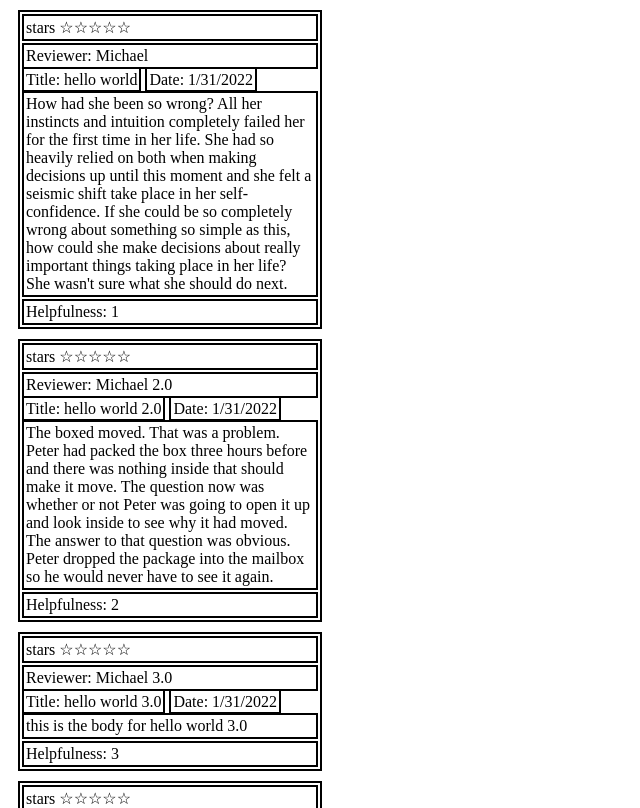
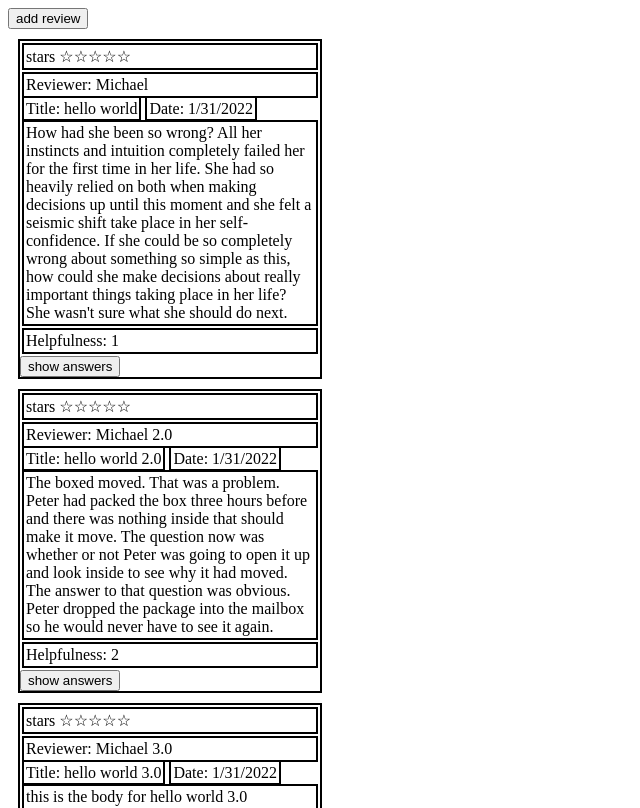
Before and after one commit to brettqlynk/FunHorseToyBoutique, a React app: page /product/1 in a window 1280 px wide. Shown: the top 808 px of the page, without its empty margins (0-640 px from the left). Built offline with nearby package versions, Linux system fonts and the light colour scheme; the HTML template or start-up script is replaced by a standard one.

Commit message:
feat: working answers portion

```diff
--- /dev/null
+++ b/client/src/component/Reviews/Answers.jsx
@@ -0,0 +1,13 @@
+import React from 'react';
+import IndividualAnswer from '../Reviews/IndividualAnswers.jsx';
+const Answers = ({ answers }) => {
+  return (
+    <div>
+      {answers.map((answer) => (
+        <IndividualAnswer answer={answer} />
+      ))}
+    </div>
+  );
+};
+
+export default Answers;
--- /dev/null
+++ b/client/src/component/Reviews/IndividualAnswers.jsx
@@ -0,0 +1,13 @@
+import React from 'react';
+
+const IndividualAnswer = ({ answer }) => {
+  return (
+    <div>
+      <div>{answer.date}</div>
+      <div>{answer.answerer}</div>
+      <div>{answer.body}</div>
+    </div>
+  );
+};
+
+export default IndividualAnswer;
--- a/client/src/component/Reviews/IndividualReview.jsx
+++ b/client/src/component/Reviews/IndividualReview.jsx
@@ -2,9 +2,10 @@ import React, { useState } from 'react';
 import ReactDOM from 'react-dom';
 import styles from './IndividualReview.styles.css';
 import data from '../Reviews/FakeReviewData.js';
+import Answers from '../Reviews/Answers.jsx';
 
 const IndividualReview = ({ review }) => {
-  console.log(review);
+  const [answers, showAnswers] = useState(false);
   return (
     <div className={styles.review}>
       <div className={styles.reviewRatings}>stars ☆☆☆☆☆</div>
@@ -13,6 +14,8 @@ const IndividualReview = ({ review }) => {
       <span className={styles.reviewDate}>Date: {review.date}</span>
       <div className={styles.reviewBody}>{review.body}</div>
       <div className={styles.reviewHelpful}>Helpfulness: {review.helpful}</div>
+      <button onClick={() => showAnswers(!answers)}>show answers</button>
+      {answers === true && <Answers answers={review.answers} />}
     </div>
   );
 };
--- a/client/src/component/Reviews/ReviewForm.jsx
+++ b/client/src/component/Reviews/ReviewForm.jsx
@@ -1,15 +1,39 @@
-import React from 'react';
+import React, { useState } from 'react';
 import ReactDOM from 'react-dom';
 import styles from './ReviewForm.styles.css';
 const ReviewForm = () => {
+  const [reviewForm, setReviewForm] = useState(false);
   return (
-    <div className={styles.reviewForm}>
-      <div className={styles.title}>Create a Review</div>
-      <div className={styles.reviewFormRatings}>Overall Rating</div>
-      <div className={styles.reviewFormTitle}>Insert Review Title Here</div>
-      <div className={styles.reviewFormBody}>Insert Review Body Text Here</div>
+    <div>
+      <button onClick={() => setReviewForm(!reviewForm)}>add review</button>
+      {reviewForm === true && (
+        <div className={styles.reviewForm}>
+          <div className={styles.title}>Create a Review</div>
+          <div className={styles.reviewFormRatings}>Overall Rating</div>
+          <div className={styles.reviewFormTitle}>Insert Review Title Here</div>
+          <div className={styles.reviewFormBody}>
+            Insert Review Body Text Here
+          </div>
+        </div>
+      )}
     </div>
   );
 };
 
 export default ReviewForm;
+
+/*
+import React, { useState } from 'react';
+
+const AddReview = () => {
+  const [reviewForm, setReviewForm] = useState(false);
+
+  return (
+    <div>
+      <button onClick={() => setReviewForm(!reviewForm)}>add review</button>
+    </div>
+  );
+};
+
+export default AddReview;
+*/
--- a/client/src/component/Reviews/Reviews.jsx
+++ b/client/src/component/Reviews/Reviews.jsx
@@ -2,16 +2,21 @@ import React, { useState, useEffect } from 'react';
 import ReactDOM from 'react-dom';
 import styles from './Reviews.styles.css';
 import data from '../Reviews/FakeReviewData.js';
+
 import IndividualReview from '../Reviews/IndividualReview.jsx';
+import ReviewForm from '../Reviews/ReviewForm.jsx';
 
 const Reviews = () => {
   const [reviewData, setReviewData] = useState(null);
+  const [reviewCount, setReviewCount] = useState(5);
 
   useEffect(() => {
     setReviewData(data);
   }, []);
+
   return (
     <div>
+      <ReviewForm />
       {reviewData !== null &&
         reviewData.reviews.map((review) => (
           <IndividualReview review={review} />
```
